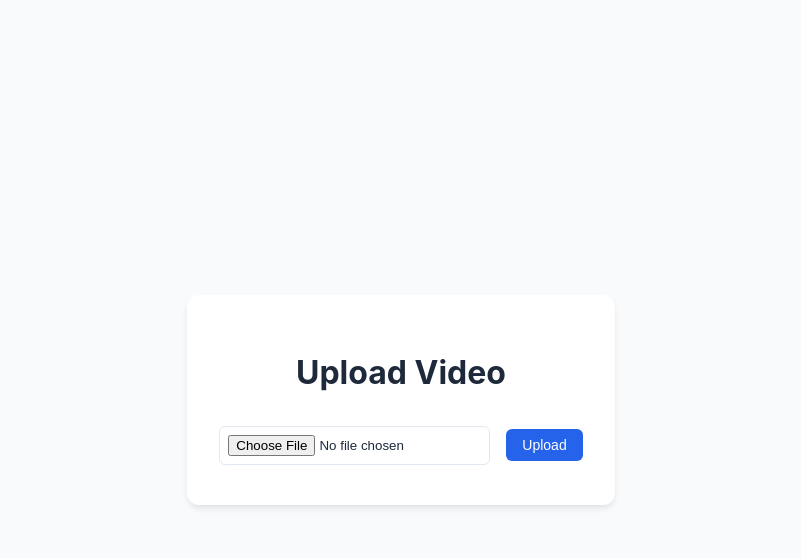
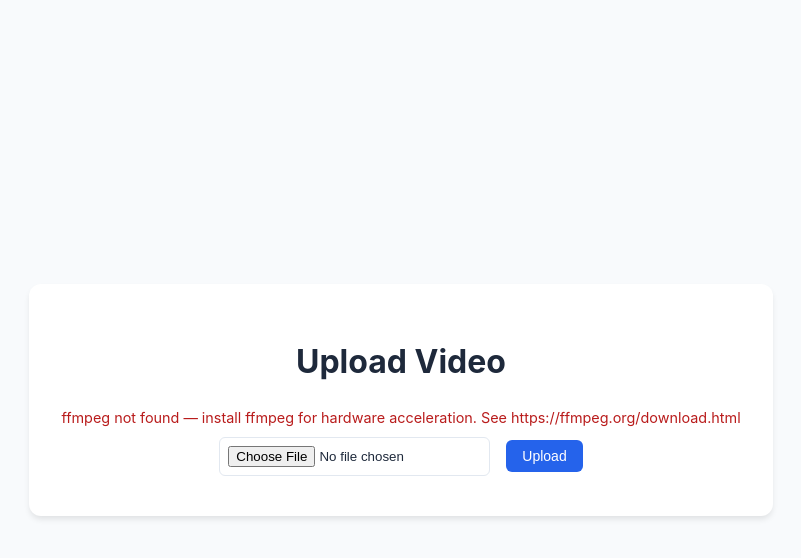
Before and after one commit to brianandika/sermonClipper, a Flask app: page / in a window 1280 px wide. Shown: the top 558 px of the page, without its empty margins (239-1040 px from the left). Run offline with Flask 3, Linux system fonts and the light colour scheme; data that the repository does not hold is empty.

Commit message:
Add hardware acceleration detection and selection UI
- Implement hardware detection using FFmpeg and display available options.
- Add a dropdown for users to select hardware acceleration in the processing form.
- Show detected hardware and available options on the main page.
- Update styles for hardware selection UI.
- Display the hardware used in the result page.

```diff
--- a/app.py
+++ b/app.py
@@ -14,34 +14,86 @@
 import time
 
 import subprocess
+import shutil
 import json
 
 progress = 0
 progress_message = ""
 processing = False
 
+# Default output resolution used for stills and transitions
+OUTPUT_WIDTH = 1920
+OUTPUT_HEIGHT = 1080
+
 
 def detect_hardware():
     try:
+        # Make sure ffmpeg exists in PATH
+        ffmpeg_path = shutil.which("ffmpeg")
+        if not ffmpeg_path:
+            print("FFmpeg not found in PATH")
+            return "cpu"
         result = subprocess.run(["ffmpeg", "-hwaccels"], capture_output=True, text=True)
-        # Check for Intel Quick Sync Video (QSV)
-        if "qsv" in result.stdout:
+        # Parse available hwaccels
+        hwaccels = [l.strip() for l in result.stdout.splitlines() if l.strip()]
+        # Convert to a single string for keyword checks
+        hwstr = " ".join(hwaccels).lower()
+
+        # Priority detection: CUDA (NVIDIA), QSV (Intel), VideoToolbox (Apple)
+        if "cuda" in hwstr:
+            return "cuda"
+        if "qsv" in hwstr:
             return "intel"
-        # # Check for NVIDIA GPU (CUDA)
-        # if "cuda" in result.stdout:
-        #     return "cuda"
-        # Check for Apple Silicon (VideoToolbox)
-        if "videotoolbox" in result.stdout:
+        if "videotoolbox" in hwstr:
             return "apple"
+        if "vaapi" in hwstr:
+            return "vaapi"
     except Exception as e:
         print(f"Error detecting hardware: {e}")
     return "cpu"
+
+
+def list_hardware_options():
+    """Return the list of hwaccels reported by ffmpeg -hwaccels."""
+    try:
+        # Make sure ffmpeg is installed
+        ffmpeg_path = shutil.which("ffmpeg")
+        if not ffmpeg_path:
+            return []
+        result = subprocess.run(["ffmpeg", "-hwaccels"], capture_output=True, text=True)
+        lines = [l.strip() for l in result.stdout.splitlines() if l.strip()]
+        # Filter out header lines like "Hardware acceleration methods:" if present
+        out = [l for l in lines if not l.lower().startswith("hardware")]
+        return out
+    except Exception:
+        return []
 
 
 def get_clip(media_path, start, end, fps=30):
     # it is faster to input the video and then trim it
     media = ffmpeg.input(media_path, ss=start, to=end)
     video_clip = media.video.setpts("PTS-STARTPTS").filter("fps", fps=fps)
+    # Ensure the clip matches the target output resolution by scaling and padding
+    try:
+        # Use scale with keep-aspect-ratio then pad to exact target. This avoids distortion.
+        # Scale to target width (keep aspect ratio) then pad to exact size.
+        # Use positional args for width/height to avoid escaping issues on Windows.
+        video_clip = video_clip.filter(
+            "scale",
+            OUTPUT_WIDTH,
+            -2,
+            force_original_aspect_ratio="decrease",
+        )
+        video_clip = video_clip.filter(
+            "pad",
+            OUTPUT_WIDTH,
+            OUTPUT_HEIGHT,
+            "(ow-iw)/2",
+            "(oh-ih)/2",
+        )
+        print(f"Scaled/padded clip {media_path} to {OUTPUT_WIDTH}x{OUTPUT_HEIGHT}")
+    except Exception as e:
+        print(f"Warning: failed to scale/pad clip {media_path}: {e}")
     audio_clip = media.audio.filter("asetpts", "PTS-STARTPTS")
 
     return {"video": video_clip, "audio": audio_clip, "duration": end - start}
@@ -227,8 +279,10 @@
             os.remove(norm_progress_file)
 
 
-def output_video(medium, output):
-    hardware_accel = detect_hardware()
+def output_video(medium, output, hardware_accel=None):
+    # Use provided hardware or detect if not provided
+    if hardware_accel is None or hardware_accel == "auto":
+        hardware_accel = detect_hardware()
 
     video_codec = "libx264"
     audio_codec = "aac"
@@ -514,8 +568,30 @@
 def process_file(filename):
     filepath = os.path.join(UPLOAD_FOLDER, filename)
     if request.method == "POST":
-        # Detect hardware
-        hardware_accel = detect_hardware()
+        # Detect hardware (can be overridden by user selection)
+        hardware_choice = request.form.get("hardware_choice") or "auto"
+        if hardware_choice == "auto":
+            hardware_accel = detect_hardware()
+        elif hardware_choice == "cpu":
+            hardware_accel = "cpu"
+        else:
+            # map front-end selectable choices to ffmpeg accel names
+            mapping = {
+                "intel": "qsv",
+                "cuda": "cuda",
+                "apple": "videotoolbox",
+                "vaapi": "vaapi",
+            }
+            requested = hardware_choice
+            mapped = mapping.get(requested)
+
+            # Validate user selection against ffmpeg hwaccels. If ffmpeg is missing or selection not supported, fallback to cpu
+            available_accels = [a.lower() for a in list_hardware_options()]
+            if mapped and mapped in available_accels:
+                hardware_accel = requested
+            else:
+                print(f"Requested hardware '{requested}' not available. Falling back to CPU.")
+                hardware_accel = "cpu"
 
         start_time = float(request.form["start_time"])
         end_time = float(request.form["end_time"])
@@ -591,12 +667,23 @@
 
         media = add_fade_in_out(media, fade_duration=1)
 
-        output_video(media, output_video_path)
+        output_video(media, output_video_path, hardware_accel)
 
+        # Friendly name for the selected hardware
+        friendly_map = {
+            "intel": "Intel Quick Sync (QSV)",
+            "cuda": "NVIDIA CUDA (NVENC)",
+            "apple": "Apple VideoToolbox",
+            "vaapi": "VAAPI",
+            "cpu": "CPU (libx264)",
+        }
+        selected_hardware_friendly = friendly_map.get(hardware_accel, hardware_accel)
         return render_template(
             "result.html",
             video_filename=f"clipped_{filename}",
             audio_filename=f"{os.path.splitext(filename)[0]}.mp3",
+            selected_hardware=hardware_accel,
+            selected_hardware_friendly=selected_hardware_friendly,
         )
     return render_template("process.html", filename=filename)
 
@@ -619,6 +706,32 @@
     )
 
 
+@app.route("/get_hardware")
+def get_hardware():
+    """Return a JSON blob with detected hardware and available hwaccels."""
+    hw = detect_hardware()
+    options = list_hardware_options()
+    # Map options to friendly names
+    pretty = {
+        "qsv": "Intel Quick Sync (QSV)",
+        "cuda": "NVIDIA CUDA (NVENC)",
+        "videotoolbox": "Apple VideoToolbox",
+        "vaapi": "VAAPI (Linux/Intel/Radeon)",
+    }
+    friendly = [pretty.get(opt.lower(), opt) for opt in options]
+    ffmpeg_installed = True if shutil.which("ffmpeg") else False
+    error_msg = None
+    if not ffmpeg_installed:
+        error_msg = "ffmpeg not found on server PATH. Hardware acceleration not available."
+    return jsonify(
+        detected=hw,
+        available=options,
+        friendly=friendly,
+        ffmpeg_installed=ffmpeg_installed,
+        error=error_msg,
+    )
+
+
 @app.route("/get_fps/<filename>")
 def get_fps(filename):
     filepath = os.path.join(UPLOAD_FOLDER, filename)
--- a/static/css/styles.css
+++ b/static/css/styles.css
@@ -73,6 +73,18 @@
 .grid {
   display: grid;
   gap: 1rem;
+}
+
+.hardware-selection {
+  display: flex;
+  gap: 0.5rem;
+  align-items: center;
+}
+
+#hardware-indicator,
+#hardware-indicator-main {
+  font-size: 0.9rem;
+  color: #374151; /* muted text */
 }
 
 .centered {
--- a/static/js/index.js
+++ b/static/js/index.js
@@ -28,3 +28,25 @@
 
   xhr.send(formData);
 }
+
+// Fetch and display hardware on main page
+async function fetchHardwareMain() {
+  try {
+    const resp = await fetch("/get_hardware");
+    const data = await resp.json();
+    const detected = data.detected;
+    const available = data.friendly || data.available || [];
+    const ffmpeg_installed = data.ffmpeg_installed;
+    const el = document.getElementById("hardware-indicator-main");
+    if (!ffmpeg_installed) {
+      el.innerHTML =
+        '<span style="color:#b91c1c">ffmpeg not found — install ffmpeg for hardware acceleration. See https://ffmpeg.org/download.html</span>';
+    } else {
+      el.textContent = `Hardware: ${detected} — Available: ${available.join(", ")}`;
+    }
+  } catch (e) {
+    console.error("Failed to fetch hardware info", e);
+  }
+}
+
+fetchHardwareMain();
--- a/templates/index.html
+++ b/templates/index.html
@@ -12,6 +12,7 @@
   <body>
     <div class="container">
       <h1>Upload Video</h1>
+      <div id="hardware-indicator-main" class="flex">Detecting hardware...</div>
       <form
         id="upload-form"
         action="/upload"
--- a/templates/result.html
+++ b/templates/result.html
@@ -49,6 +49,11 @@
           >
         </div>
 
+        <div class="flex centered">
+          <strong>Hardware used:</strong>
+          <span id="used-hardware">{{ selected_hardware_friendly }}</span>
+        </div>
+
         <a href="{{ url_for('index') }}" class="btn">Upload Another File</a>
       </div>
     </div>
```
Also changed, not shown: static/js/process.js (+76 -0 lines), templates/process.html (+13 -0 lines).
